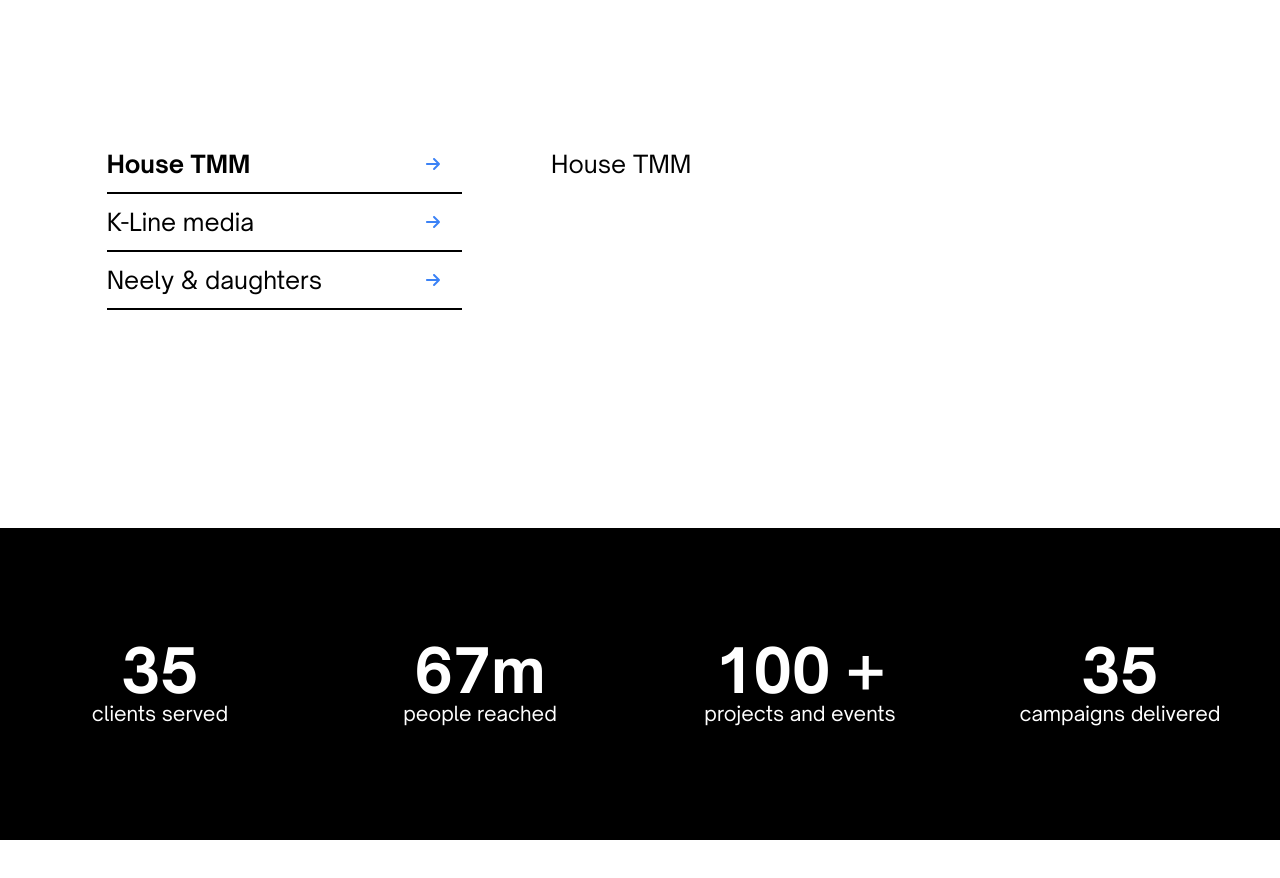
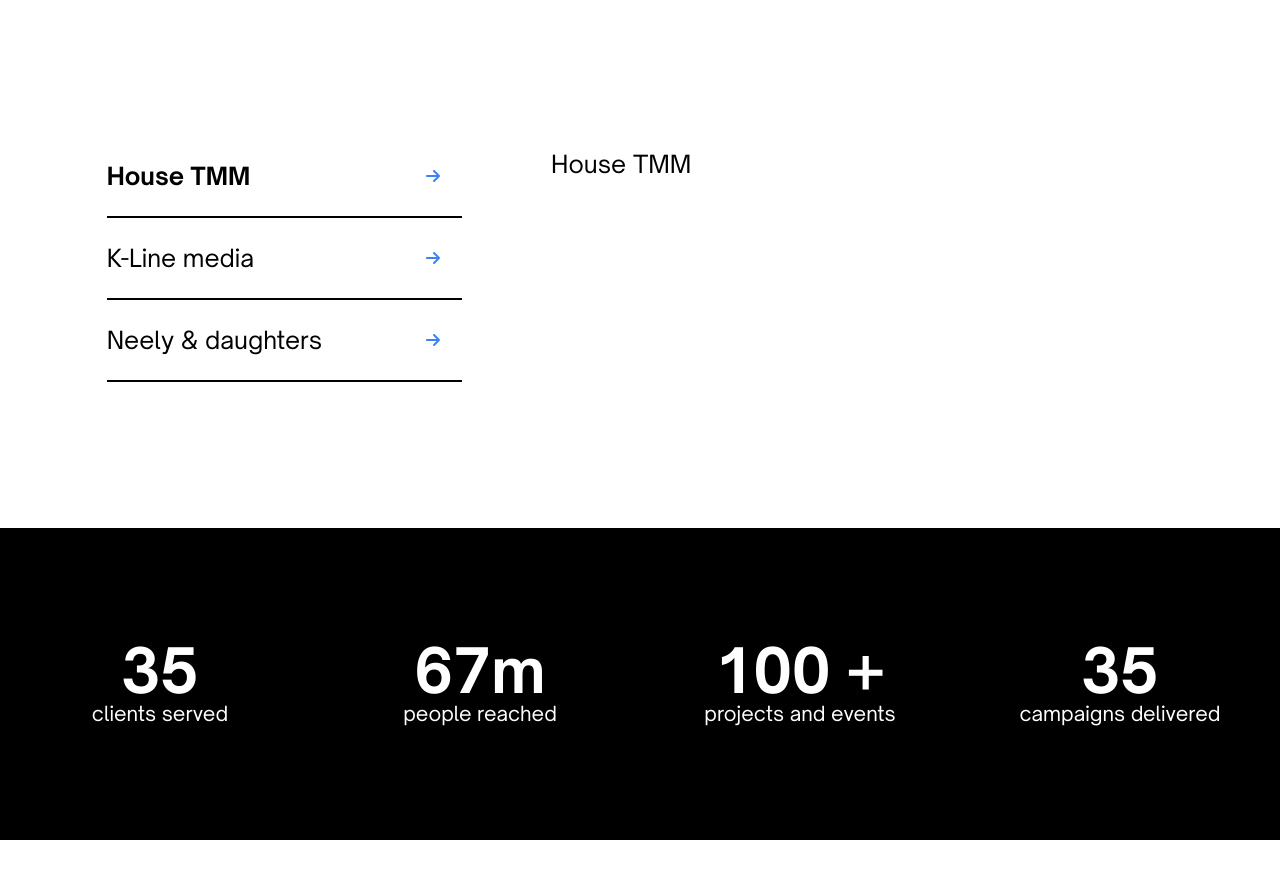
Before and after one commit to shafrazi/arrow-accel, a Next.js app: page / in a window 1280 px wide. Shown: the part 2900-3778 px from the top of the page. Built offline with nearby package versions, Linux system fonts and the light colour scheme.

Commit message:
add margins to side link items

```diff
--- a/components/link-item.js
+++ b/components/link-item.js
@@ -16,7 +16,7 @@
   return (
     <div className="flex flex-col border-b-2 border-black">
       <div
-        className="w-full flex py-3"
+        className="w-full flex py-6"
         onClick={() => {
           setLinkClicked(true);
           setSideContent(content);
```
